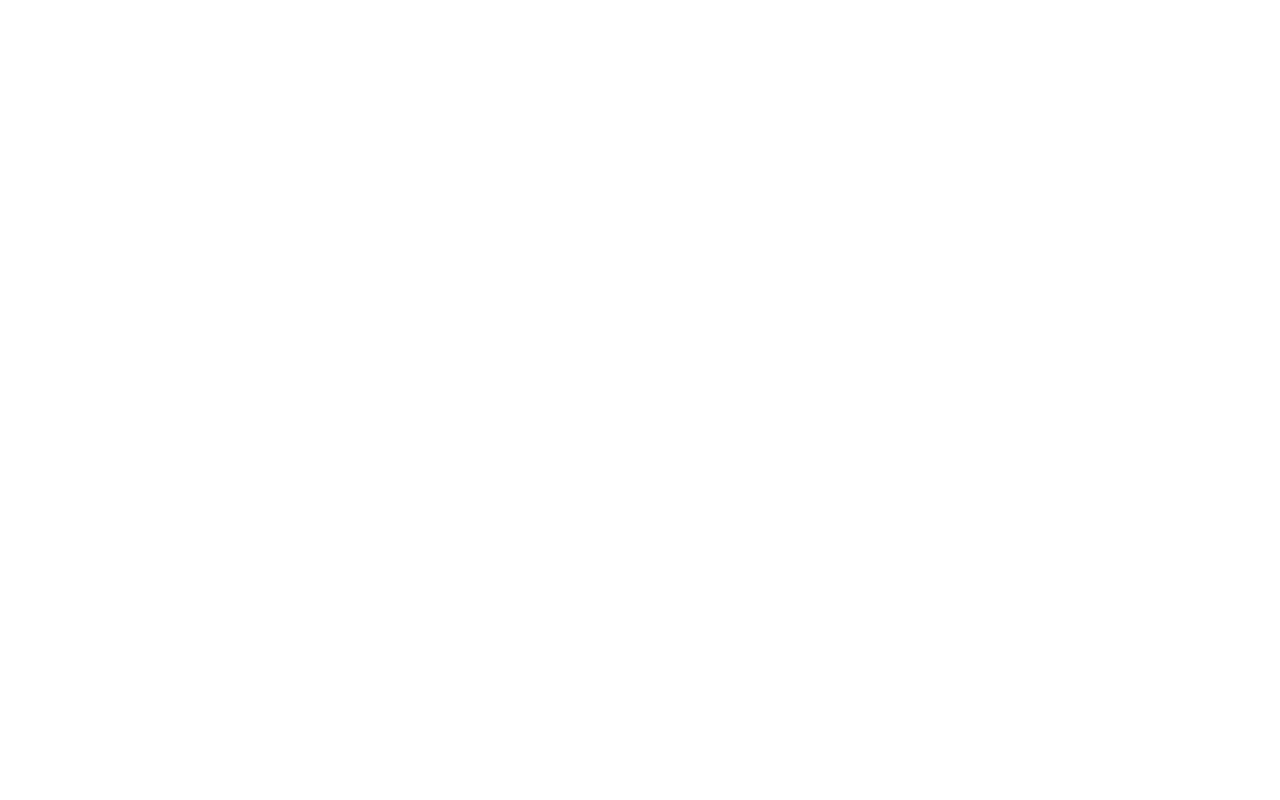
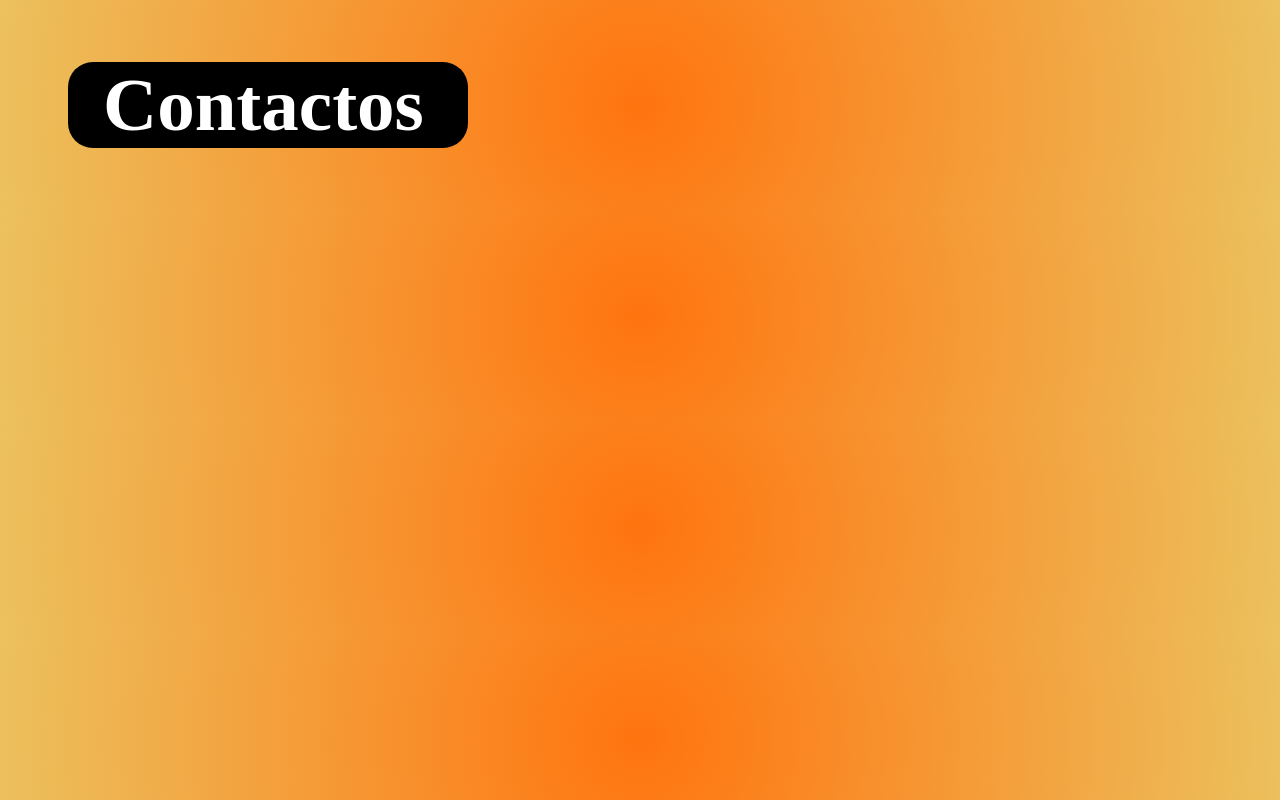
Before and after one commit to JTejaxun-2022229/Html-AgendaWeb, a plain HTML site: page assets/contacto.html in a window 1280 px wide. Drawn offline with Linux system fonts and the light colour scheme.

Commit message:
se hacen detalles de login y se trabaja en contactos

```diff
--- a/assets/contacto.css
+++ b/assets/contacto.css
@@ -0,0 +1,20 @@
+body{
+
+    background: radial-gradient(circle, rgba(255,116,15,1) 0%, rgba(235,193,94,1) 100%);
+    justify-content: space-around;
+}
+
+.contenido{
+
+    background-color: #000;
+    border-radius: 25px;
+    margin: 60px;
+    width: 400px;
+}
+
+.titulo{
+
+    margin: 35px;
+    color: #fff;
+    font-size: 50px;
+}
--- a/assets/contacto.html
+++ b/assets/contacto.html
@@ -0,0 +1,17 @@
+<!DOCTYPE html>
+<html lang="en">
+<head>
+    <meta charset="UTF-8">
+    <meta name="viewport" content="width=device-width, initial-scale=1.0">
+    <link rel="short cut icon" href="./../resource/agenda.png" type="image/x-icon">
+    <link rel="stylesheet" href="contacto.css">
+    <title>Agenda:Contactos</title>
+</head>
+<body>
+    <section class="contenido">
+        <div class="titulo">
+            <h1>Contactos</h1>
+        </div>
+    </section>
+</body>
+</html>
```
Also changed, not shown: assets/style.css (+14 -1 lines), index.html (+4 -2 lines).
